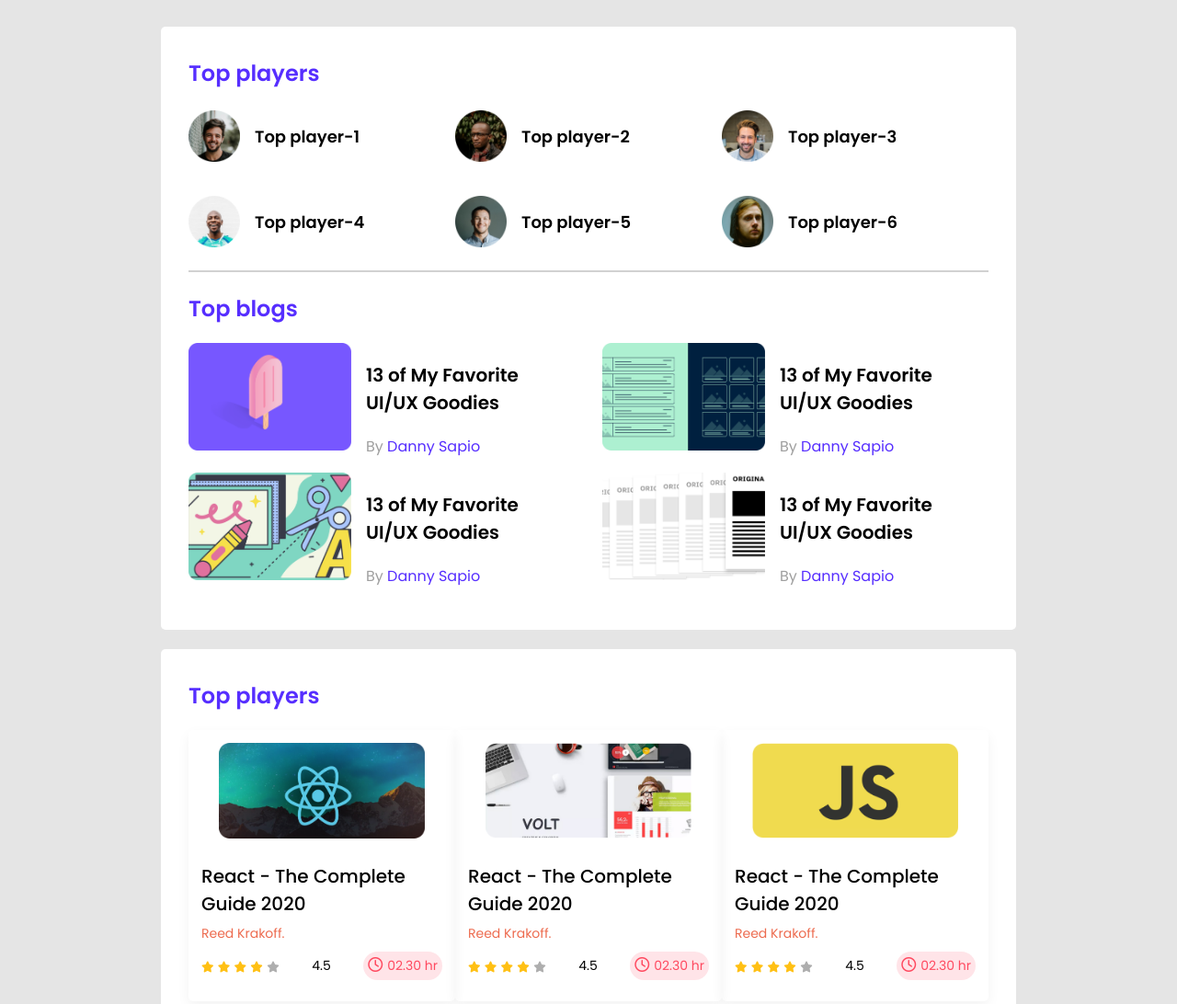
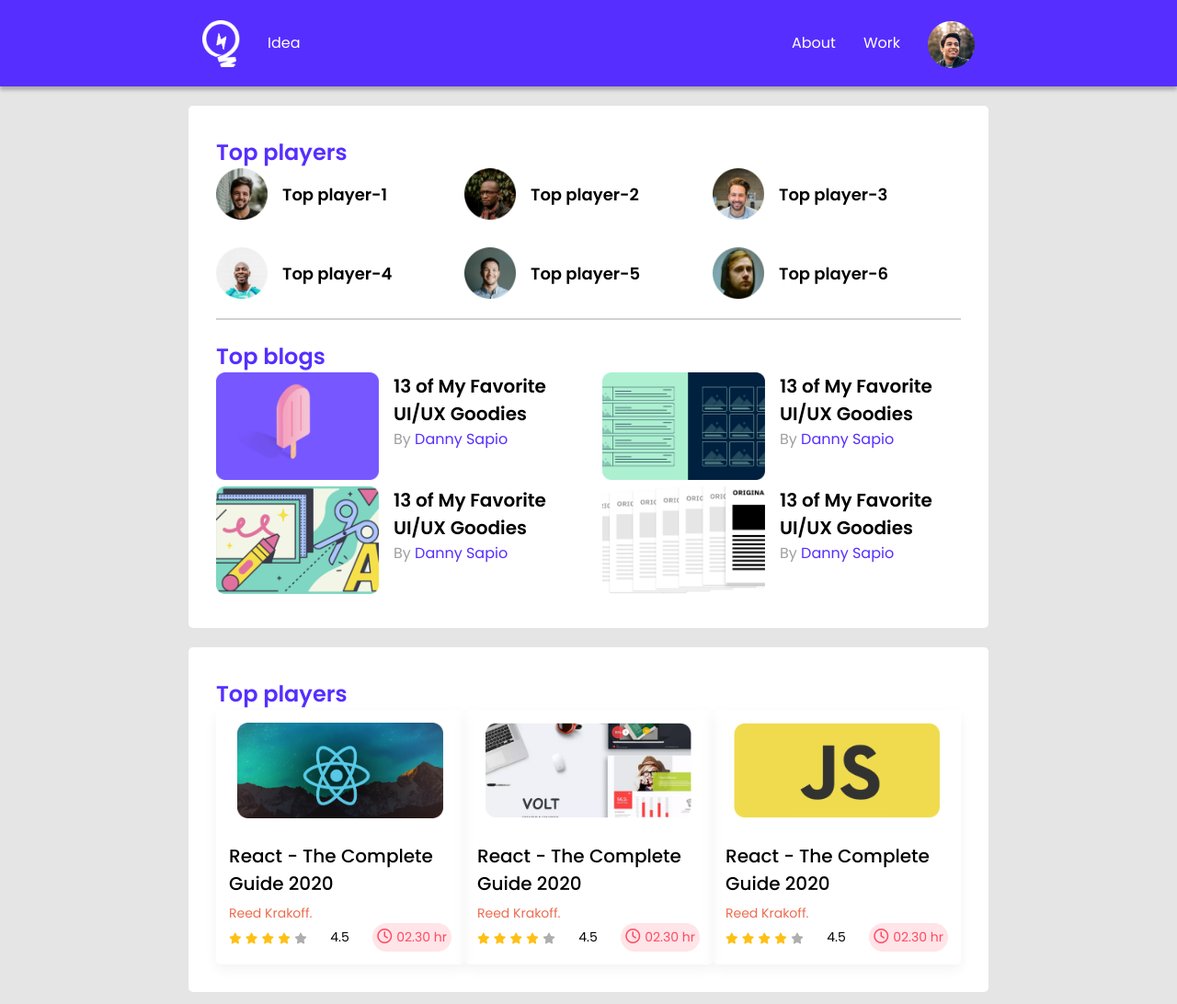
Before and after one commit to codewitharjun/leader-board, a plain HTML site: page index.html in a window 1280 px wide. Shown: the top 1092 px of the page at 92% size. Drawn offline with Linux system fonts and the light colour scheme.

Commit message:
Add navbar

```diff
--- a/index.html
+++ b/index.html
@@ -17,6 +17,17 @@
         header start
     --------------------------------->
     <header>
+        <nav>
+            <div class="nav-left">
+                <img src="images/icons/logo.png" alt="">
+                <a href="#" class="idea">Idea</a>
+            </div>
+            <div class="right-nav">
+                <a href="#"  class="about">About</a>
+                <a href="#"  class="work">Work</a>
+                <div class="nav-user-img"><img src="images/icons/profile.png" alt=""></div>
+            </div>
+        </nav>
 
     </header>
     <!--------------------------------
--- a/styles/style.css
+++ b/styles/style.css
@@ -7,10 +7,19 @@
         Globall CSS
 -------------------------- */
 
+* {
+    margin: 0;
+    padding: 0;
+    outline: 0;
+    box-sizing: border-box;
+}
+
 body {
     background: #E5E5E5;
     font-family: 'Poppins', sans-serif;
 }
+
+
 main {
     display: flex;
     flex-direction: column;
@@ -21,6 +30,45 @@ hr {
     border: 1px solid #D1D1D1;
     margin-bottom: 22px;
 }
+
+/* ----------------------------
+        Nav bar style
+-------------------------- */
+
+header {
+    width: 100%;
+    height: 94px;
+    background: #562EFF;
+    box-shadow: 0px 4px 4px rgba(0, 0, 0, 0.25);
+}
+
+nav {
+    width: 840px;
+    display: flex;
+    justify-content: space-between;
+    line-height: 94px;
+    margin: 0 auto;
+}
+
+.nav-left, .right-nav {
+    display: flex;
+    align-items: center;
+}
+
+.nav-left img, .nav-user-img {
+    width: auto;
+    height: 51px;
+}
+
+.nav-left img, .nav-left .idea,
+.right-nav .about,
+.right-nav .work {
+    padding-right: 30px;
+    font-size: 16px;
+    color: white;
+    text-decoration: none;
+}
+
 
 /* ----------------------------
         Top Player style
```
